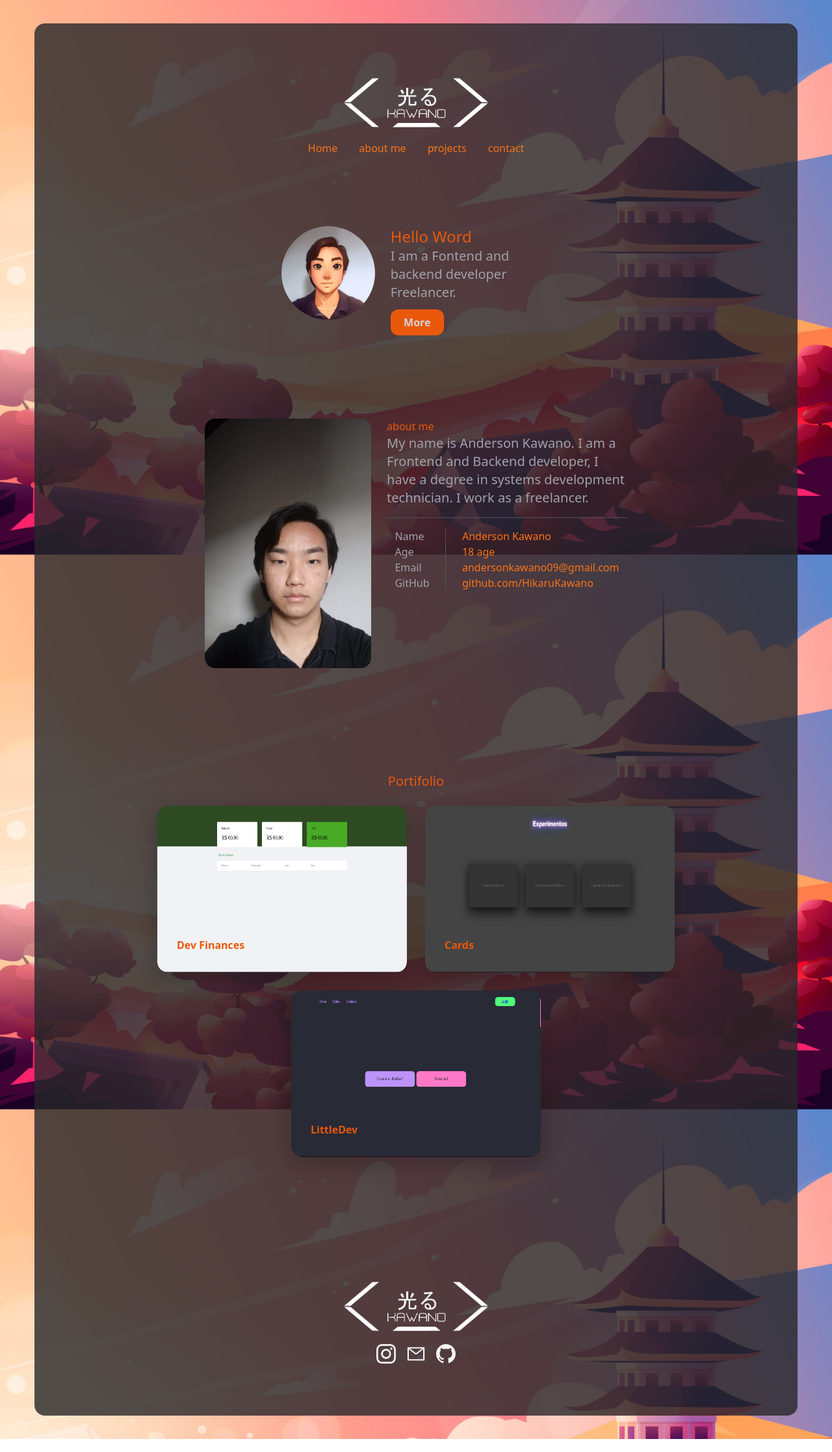
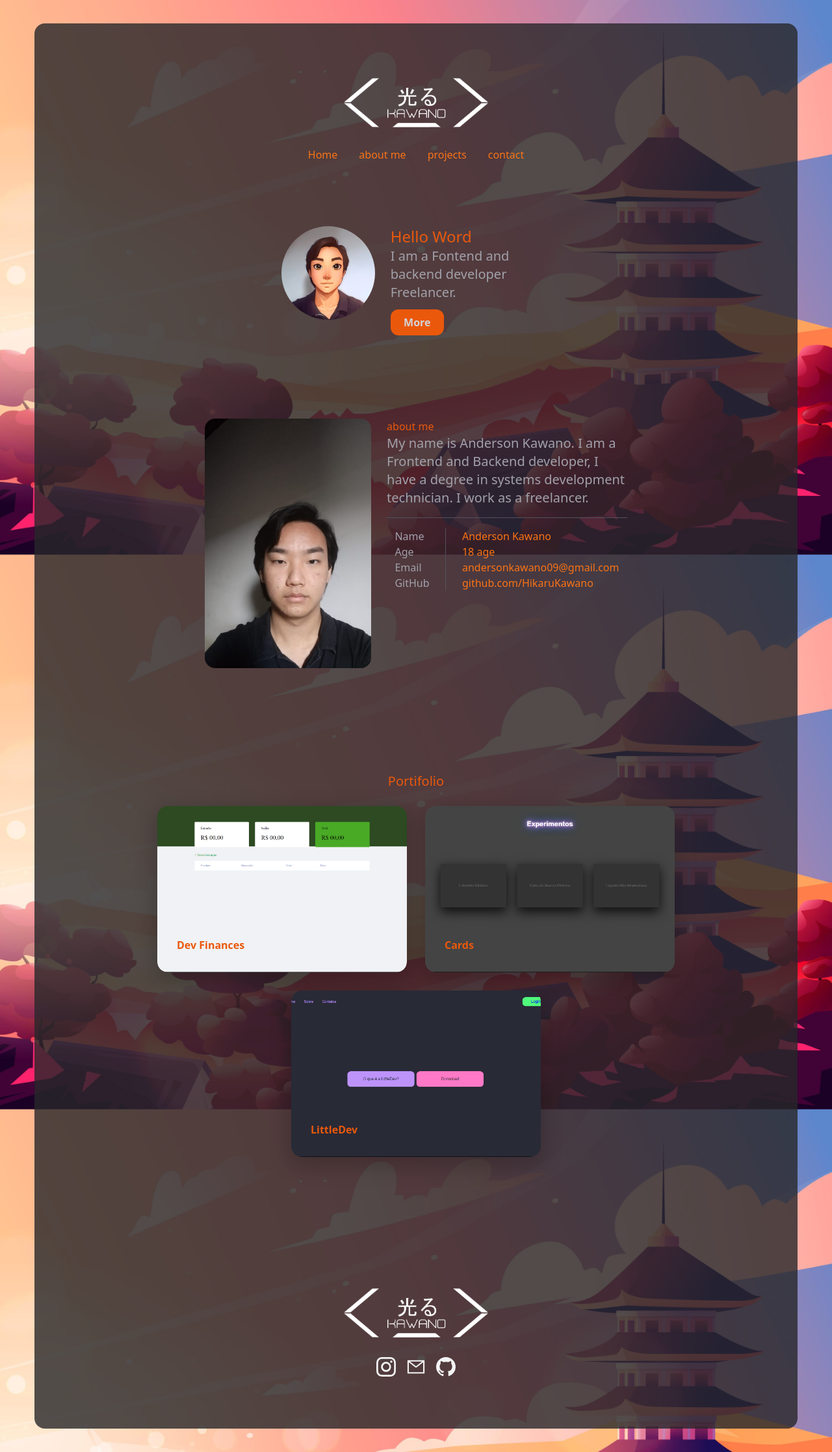
Before and after one commit to HikaruKawano/portfolio, a React (Vite) app: page / in a window 1280 px wide. Shown: the whole page at 65% size. Built offline with nearby package versions, Linux system fonts and the light colour scheme.

Commit message:
correção de erro da imagem

```diff
--- a/src/App.tsx
+++ b/src/App.tsx
@@ -11,12 +11,11 @@ function App() {
   return (
     <>
       <Container className="container box-border h-auto flex justify-between pb-20 my-9  rounded-2xl flex-col w-11/12 bg-zinc-800 bg-opacity-80  ">
-        <header id="home" className="w-full h-72 flex justify-center flex-col items-center  ">
-          <img
-            src="../src/assets/Logo.png"
-            alt=""
-            className="w-1/5 mb-5 h-5/5 "
-          />
+        <header
+          id="home"
+          className="w-full h-72 flex justify-center flex-col items-center  "
+        >
+          <div className="bg-[url('../src/assets/Logo.png')] bg-center bg-contain bg-no-repeat w-1/5 mb-5 h-24 " />
           <nav className="flex items-center gap-4 ">
             <Link href="#home">Home</Link>
 
@@ -99,16 +98,16 @@ function App() {
           </div>
         </section>
 
-        <section id="projects" className="h-auto flex gap-6 mt-40 flex-col justify-center  items-center ">
+        <section
+          id="projects"
+          className="h-auto flex gap-6 mt-40 flex-col justify-center  items-center "
+        >
           <h1 className="text-orange-600 text-xl"> Portifolio </h1>
 
           <div className=" flex flex-wrap gap-7 h-full w-5/6 items-center justify-center">
             <div className="card w-96 h-64 rounded-2xl flex items-center justify-center  ">
-              <img
-                className="projects w-full h-full rounded-2xl"
-                src="./src/assets/devFinances.png"
-                alt=""
-              />
+            <div className="projects w-full h-full rounded-2xl bg-[url('./src/assets/devFinances.png')] bg-cover bg-center bg-no-repeat" />
+
               <h2 className="text-orange-600 font-semibold"> Dev Finances </h2>
               <p className="text-zinc-500 font-normal text-sm">
                 finance management website
@@ -138,11 +137,7 @@ function App() {
             </div>
 
             <div className="card w-96 h-64 rounded-2xl ">
-              <img
-                className="projects w-full h-full rounded-2xl"
-                src="./src/assets/Cards.png"
-                alt=""
-              />
+              <div className="projects w-full h-full rounded-2xl bg-[url('./src/assets/Cards.png')] bg-cover bg-center bg-no-repeat" />
 
               <h2 className="text-orange-600 font-semibold"> Cards </h2>
               <p className="text-zinc-500 font-normal text-sm">
@@ -173,11 +168,7 @@ function App() {
             </div>
 
             <div className="card w-96 h-64 rounded-2xl ">
-              <img
-                className="projects w-full h-full rounded-2xl"
-                src="./src/assets/littleDev.png"
-                alt=""
-              />
+              <div className="projects w-full h-full rounded-2xl bg-[url('./src/assets/littleDev.png')] bg-cover bg-center bg-no-repeat" />
 
               <h2 className="text-orange-600 font-semibold"> LittleDev </h2>
               <p className="text-zinc-500 font-normal text-sm">
@@ -209,12 +200,11 @@ function App() {
           </div>
         </section>
 
-        <footer id="contacts" className="mt-48 flex items-center justify-center flex-col">
-          <img
-            src="../src/assets/Logo.png"
-            alt=""
-            className="w-1/5 mb-5 h-5/5 "
-          />
+        <footer
+          id="contacts"
+          className="mt-48 flex items-center justify-center flex-col"
+        >
+          <div className="bg-[url('../src/assets/Logo.png')] bg-center bg-contain bg-no-repeat w-1/5 mb-5 h-24 " />
           <div className="flex gap-4 justify-center items-center">
             <div>
               <a
```
